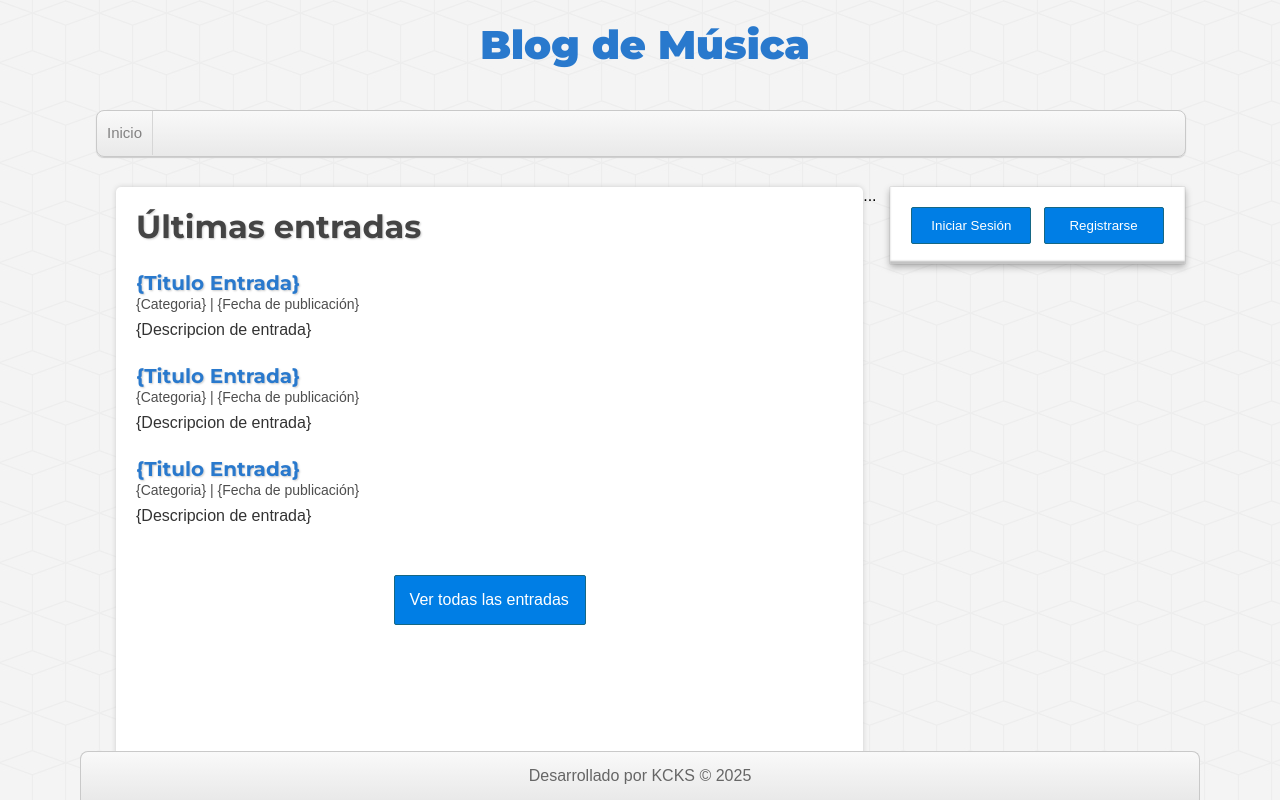
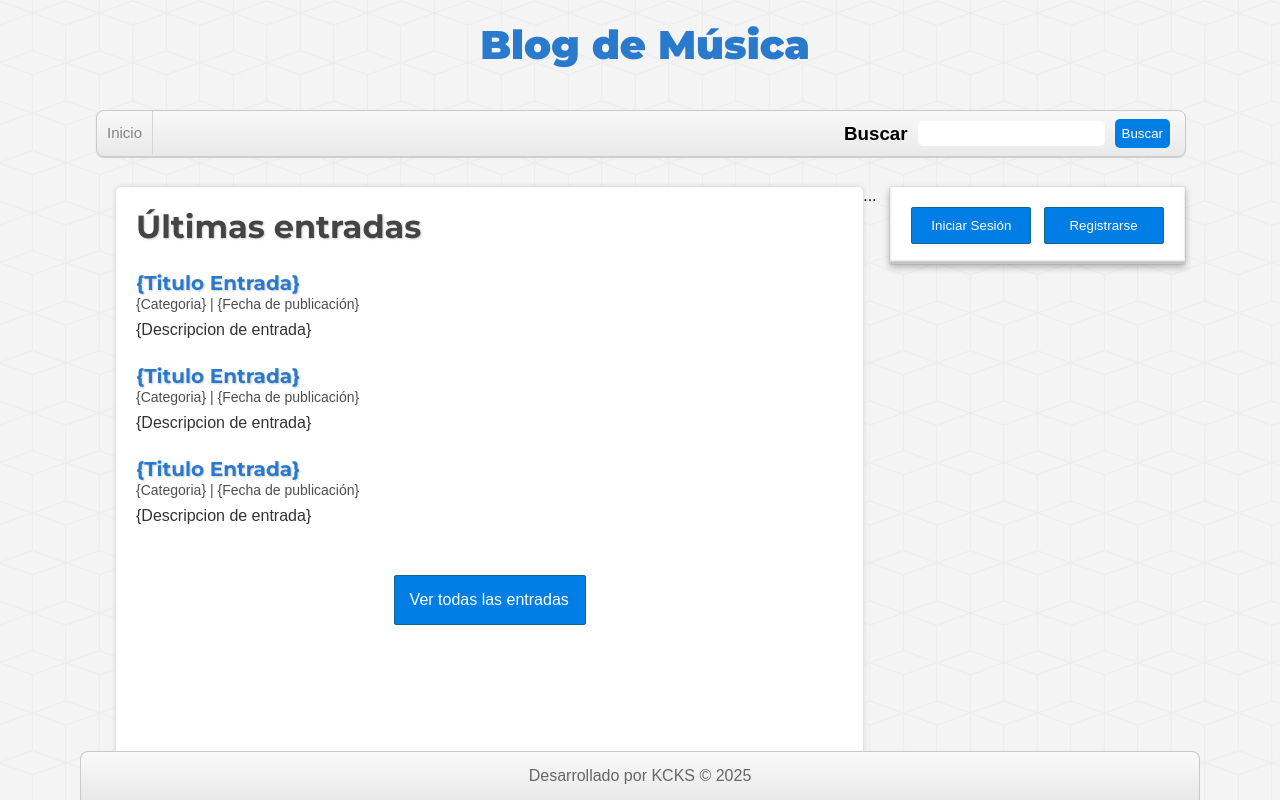
Before and after one commit to SEB4S-DL/Blog-en-php, a PHP site: page / in a window 1280 px wide. Run offline with PHP 8.4, Linux system fonts and the light colour scheme; data that the repository does not hold is empty.

Commit message:
correccion de footer y header

```diff
--- a/includes/footer.php
+++ b/includes/footer.php
@@ -1,3 +1,3 @@
 <footer id="pie">
-    <p>Desarrollado por KCKS &copy; <?= date('Y'); ?></p>
+        <p>Desarrollado por KCKS &copy; <?= date('Y'); ?></p>
 </footer>
--- a/includes/header.php
+++ b/includes/header.php
@@ -24,5 +24,13 @@ $resultado = $conexion->query($sql);
                 </li>
             <?php endwhile; ?>
         </ul>
+
+        <div id="buscador" class="bloqueBuscar">
+                <h3>Buscar</h3>
+                <form action="buscar.php" method="POST">
+                    <input type="text" name="busqueda" />
+                    <input type="submit" value="Buscar" />
+                </form>
+            </div>
     </nav>
 </header>
```
